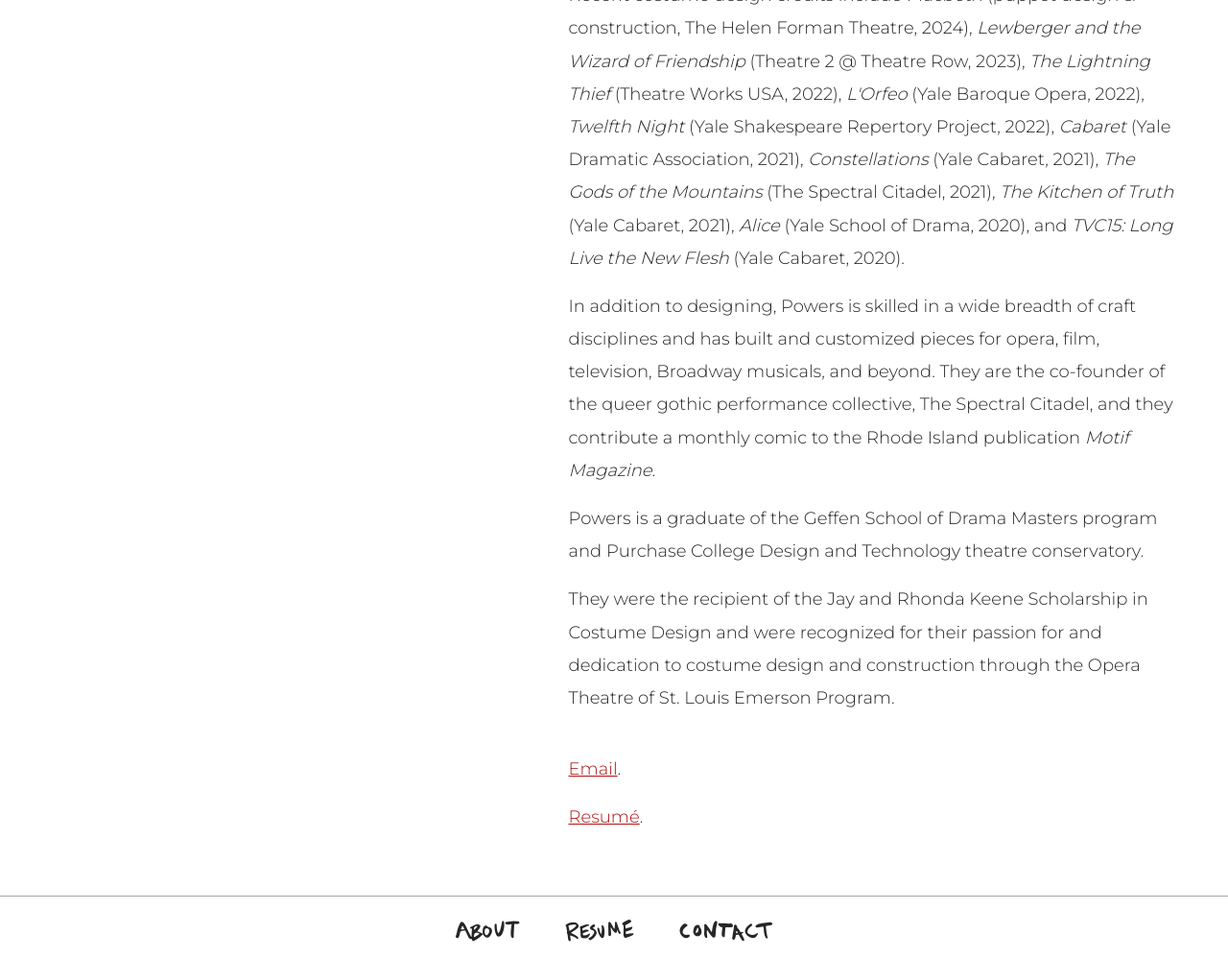
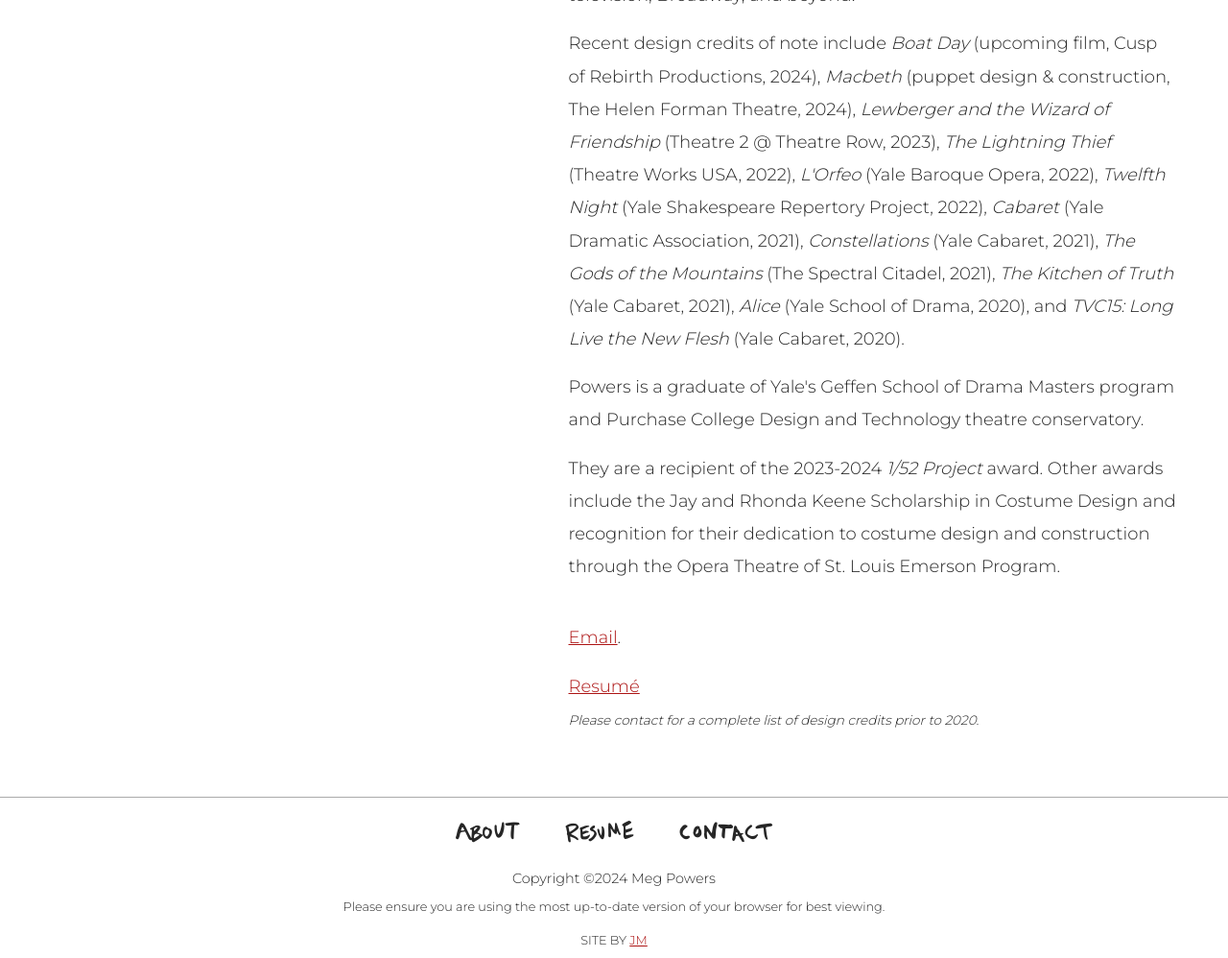
Before and after one commit to jhonn-mordecai/meg-powers, a PHP site: page /meg/about in a window 1280 px wide. Shown: the part 592-1590 px from the top of the page at 96% size. Run offline with PHP 8.4, Linux system fonts and the light colour scheme; some libraries are stand-ins or nearby versions; some web fonts are replaced.

Commit message:
Updated bio and resume

```diff
--- a/about.php
+++ b/about.php
@@ -16,17 +16,26 @@
         </div>
         <div class="about-description">
 
+        <span class="italic"></span>
+
             <div class="write-up">
-                <p>Meg Powers is a professional costume designer and inter-disciplinary artist with an emphasis on film-making, puppetry, animation, and comics/cartooning. Their design philosophy is driven by the humanity of the performers they dress, an empathetic approach to character analysis that emphasizes nuance, an exploration of history that specializes in subcultures and overlooked populations, and the desire to empower audiences across a broad spectrum of marginalization through catharsis, fun, and fantasy.</p>
-                <p>Recent costume design credits include <span class="italic">Macbeth</span> (puppet design & construction, The Helen Forman Theatre, 2024), <span class="italic">Lewberger and the Wizard of Friendship</span> (Theatre 2 @ Theatre Row, 2023), <span class="italic">The Lightning Thief</span> (Theatre Works USA, 2022), <span class="italic">L'Orfeo</span> (Yale Baroque Opera, 2022), <span class="italic">Twelfth Night</span> (Yale Shakespeare Repertory Project, 2022), <span class="italic">Cabaret</span> (Yale Dramatic Association, 2021), <span class="italic">Constellations</span> (Yale Cabaret, 2021), <span class="italic">The Gods of the Mountains</span> (The Spectral Citadel, 2021), <span class="italic">The Kitchen of Truth</span> (Yale Cabaret, 2021), <span class="italic">Alice</span> (Yale School of Drama, 2020), and <span class="italic">TVC15: Long Live the New Flesh</span> (Yale Cabaret, 2020).</p>
-                <p>In addition to designing, Powers is skilled in a wide breadth of craft disciplines and has built and customized pieces for opera, film, television, Broadway musicals, and beyond. They are the co-founder of the queer gothic performance collective, The Spectral Citadel, and they contribute a monthly comic to the Rhode Island publication <span class="italic">Motif Magazine</span>.</p>
-                <p>Powers is a graduate of the Geffen School of Drama Masters program and Purchase College Design and Technology theatre conservatory.</p>
-                <p>They were the recipient of the Jay and Rhonda Keene Scholarship in Costume Design and were recognized for their passion for and dedication to costume design and construction through the Opera Theatre of St. Louis Emerson Program.</p>
+                <p>Meg Powers is a costume designer and inter-disciplinary artist whose practice includes filmmaking, puppetry, and sequential art. Their philosophy is driven by the humanity of performers, an empathetic approach to character analysis that emphasizes nuance, an exploration of history through subculture, and the desire to empower audiences across a broad spectrum of experience through catharsis, fun, and fantasy.</p>
+
+                <p>Powers is also a skilled craftsperson and has built pieces for opera, film, television, Broadway, and beyond.  </p>
+
+                <p>Recent design credits of note include <span class="italic">Boat Day</span> (upcoming film, Cusp of Rebirth Productions, 2024), <span class="italic">Macbeth</span> (puppet design & construction, The Helen Forman Theatre, 2024), <span class="italic">Lewberger and the Wizard of Friendship</span> (Theatre 2 @ Theatre Row, 2023), <span class="italic">The Lightning Thief</span> (Theatre Works USA, 2022), <span class="italic">L'Orfeo</span> (Yale Baroque Opera, 2022), <span class="italic">Twelfth Night</span> (Yale Shakespeare Repertory Project, 2022), <span class="italic">Cabaret</span> (Yale Dramatic Association, 2021), <span class="italic">Constellations</span> (Yale Cabaret, 2021), <span class="italic">The Gods of the Mountains</span> (The Spectral Citadel, 2021), <span class="italic">The Kitchen of Truth</span> (Yale Cabaret, 2021), <span class="italic">Alice</span> (Yale School of Drama, 2020), and <span class="italic">TVC15: Long Live the New Flesh</span> (Yale Cabaret, 2020).</p>
+
+                <p>Powers is a graduate of Yale's Geffen School of Drama Masters program and Purchase College Design and Technology theatre conservatory.</p>
+
+                <p>They are a recipient of the 2023-2024 <span class="italic">1/52 Project</span> award. Other awards include the Jay and Rhonda Keene Scholarship in Costume Design and recognition for their dedication to costume design and construction through the Opera Theatre of St. Louis Emerson Program.</p>
             </div>
 
             <div class="about-contact-links">
                 <p><a href="mailto:meghpowers@gmail.com" title="Email">Email</a>.</p>
-                <p><a href="<?= $BASE_URL; ?>/meg-powers-resume-2024.pdf" title="Resume" target="_blank">Resum&eacute;</a>.</p>
+                <p>
+                    <a href="<?= $BASE_URL; ?>/meg-powers-resume-2024.pdf" title="Resume" target="_blank">Resum&eacute;</a> <br>
+                    <small style="font-size:0.85rem;"><i>Please contact for a complete list of design credits prior to 2020.</i></small>
+                </p>
             </div>
         </div>
     </section>
```
Also changed, not shown: 1 other file.
